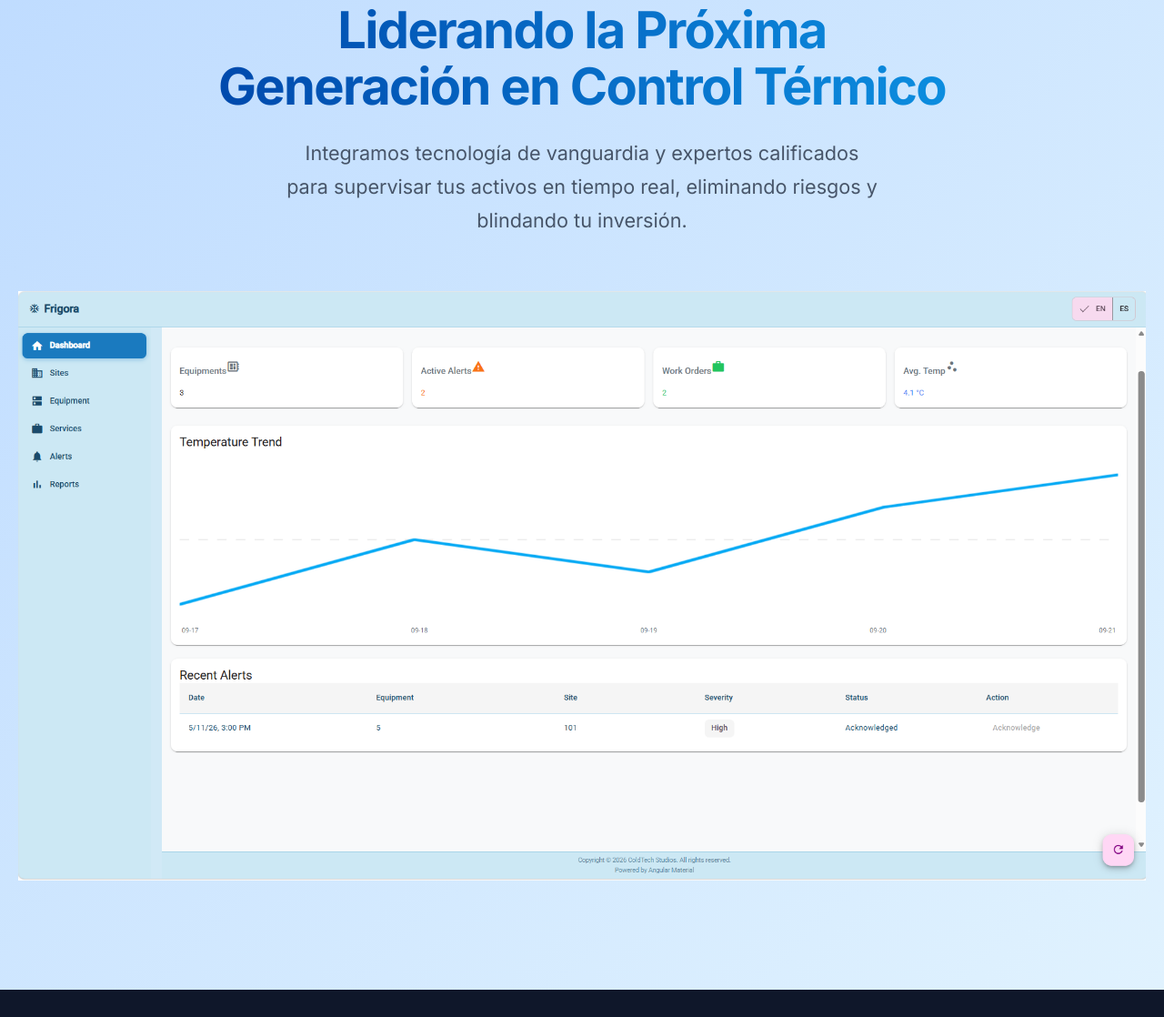
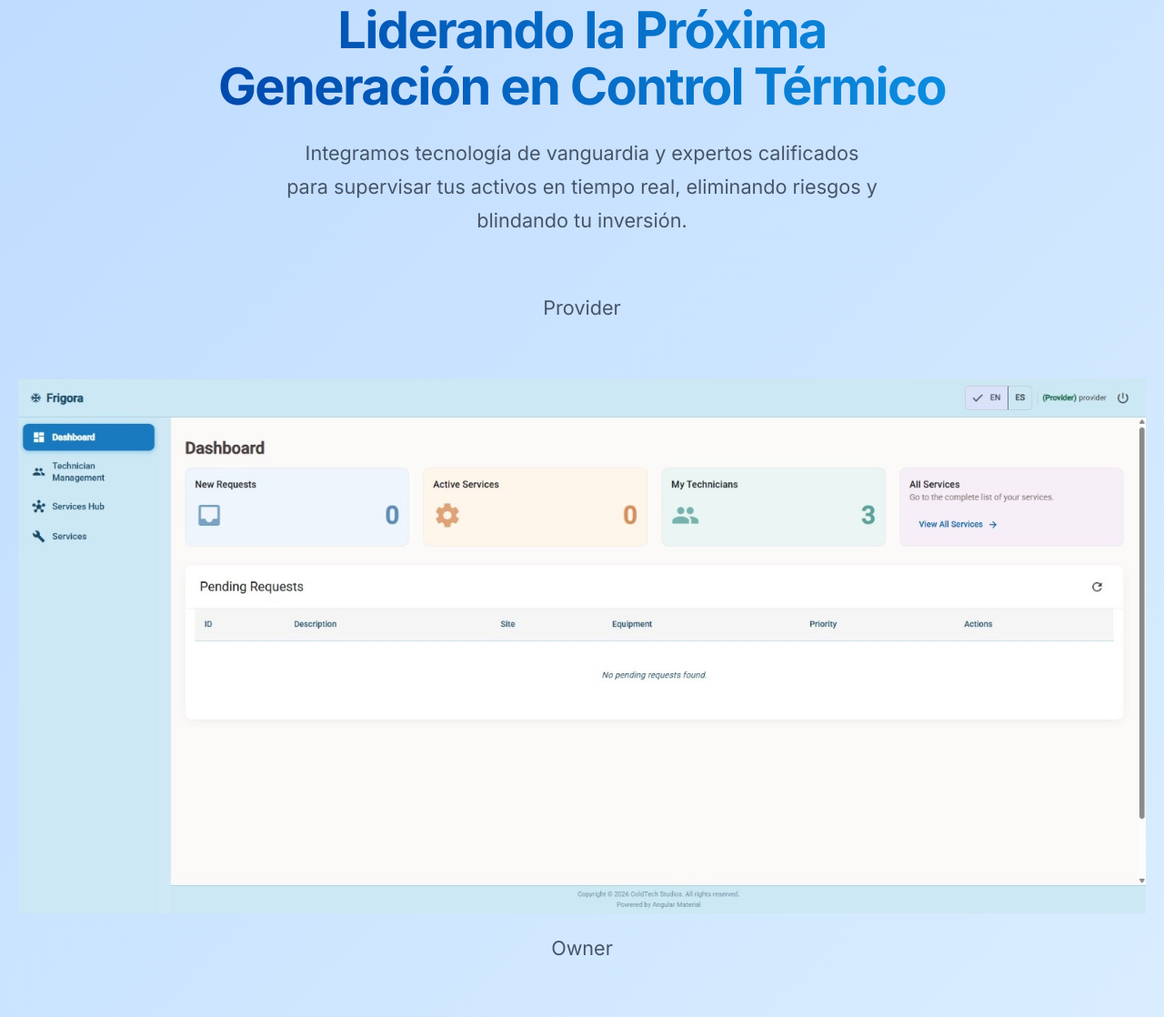
Before and after one commit to ColdTech-Peru/Landing-Page, a website: page index.html in a window 1280 px wide. Shown: the part 197-1315 px from the top of the page at 91% size. Drawn offline with nearby package versions, Linux system fonts and the light colour scheme.

Commit message:
landin peishhh

```diff
--- a/index.html
+++ b/index.html
@@ -58,8 +58,16 @@
                 <p data-i18n="hero_subtitle"></p>
 
             </div>
+            <div class="hero-text">
+                <p>Provider</p>
+            </div>
 
-            <img src="assets/appwebIceTrack.png">
+            <img src="assets/dashboard1.jpeg">
+            <div class="hero-text">
+                <p>Owner</p>
+            </div>
+            <img src="assets/dashboard2.jpeg">
+
         </div>
         </div>
     </section>
```
Also changed, not shown: assets/dashboard1.jpeg (added), assets/dashboard2.jpeg (added).
